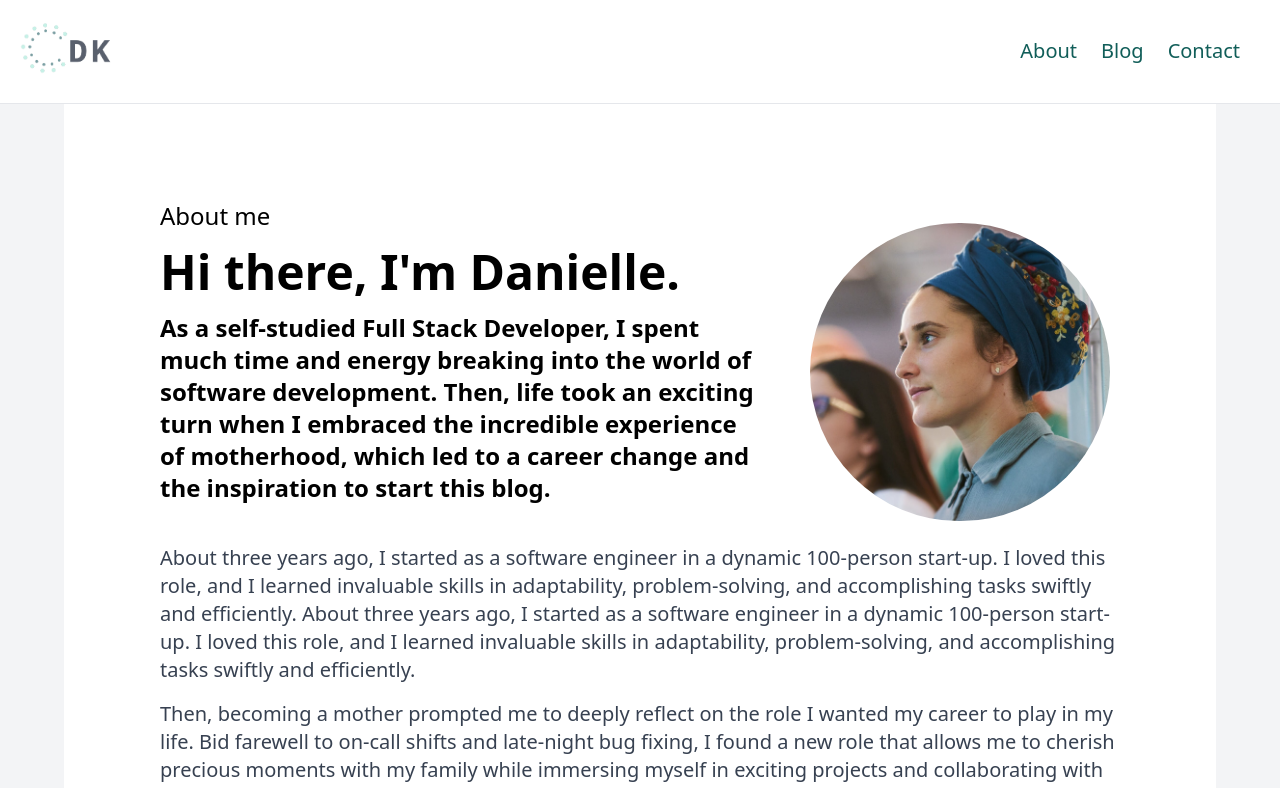
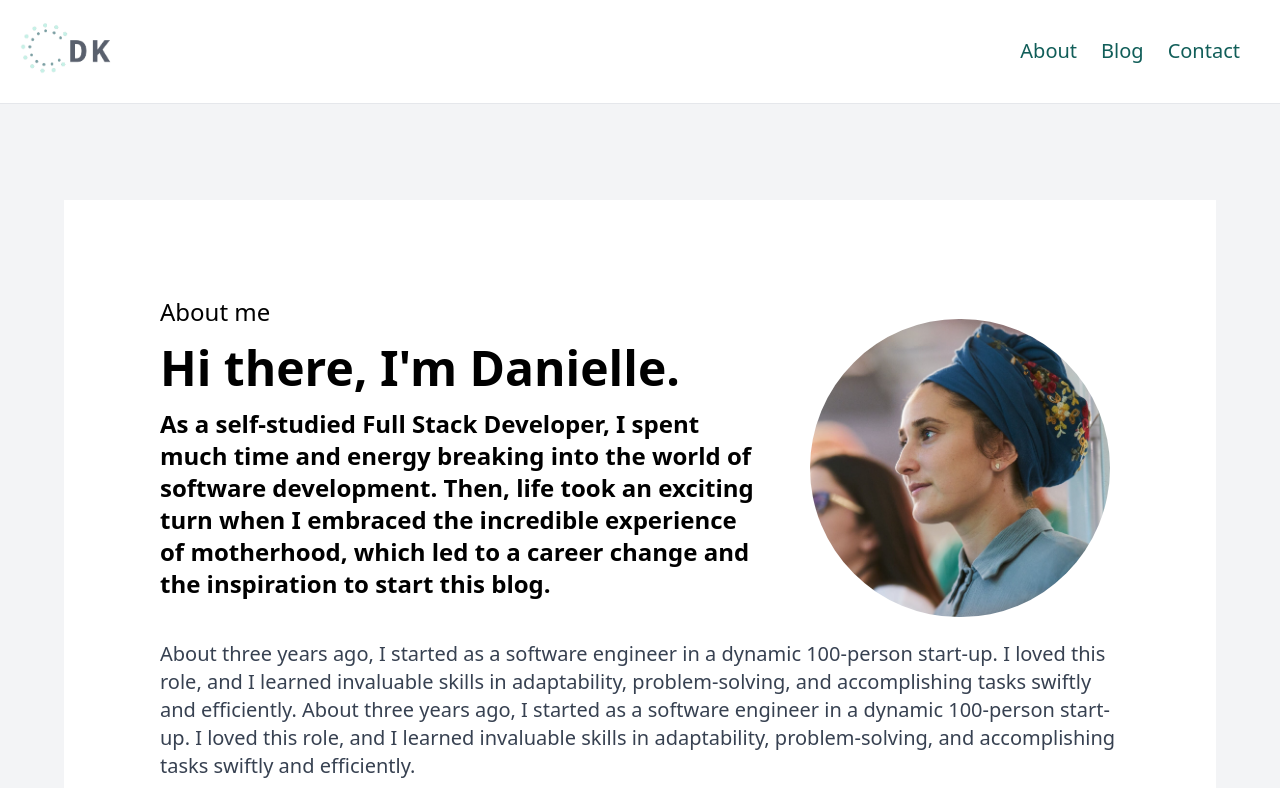
Before and after one commit to daniellekorn/nextjs-blog, a Next.js app: page /about in a window 1280 px wide. Shown: the top 788 px of the page. Built offline with nearby package versions, Linux system fonts and the light colour scheme.

Commit message:
add gap between about box

```diff
--- a/app/about/page.tsx
+++ b/app/about/page.tsx
@@ -2,7 +2,7 @@ import Image from "next/image";
 
 export default function About() {
   return (
-    <div>
+    <div className="mt-24">
       <div className="container flex flex-col items-center max-w-6xl mx-auto bg-white p-24">
         <div className="flex items-center">
           <div className="flex flex-col justify-center w-2/3 mb-10">
```
